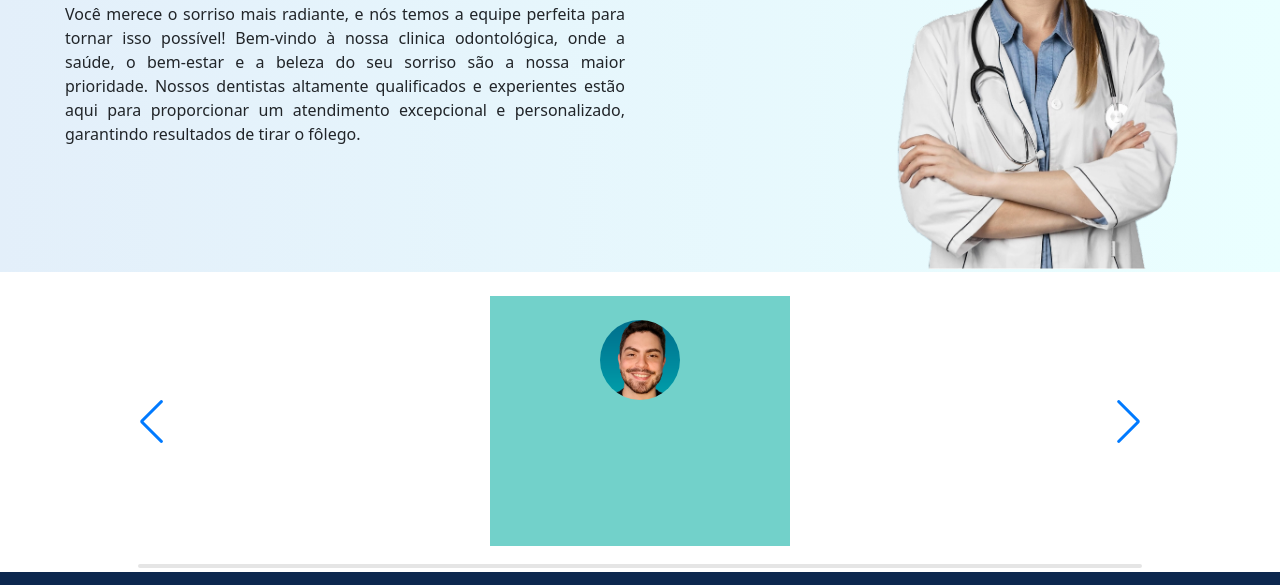
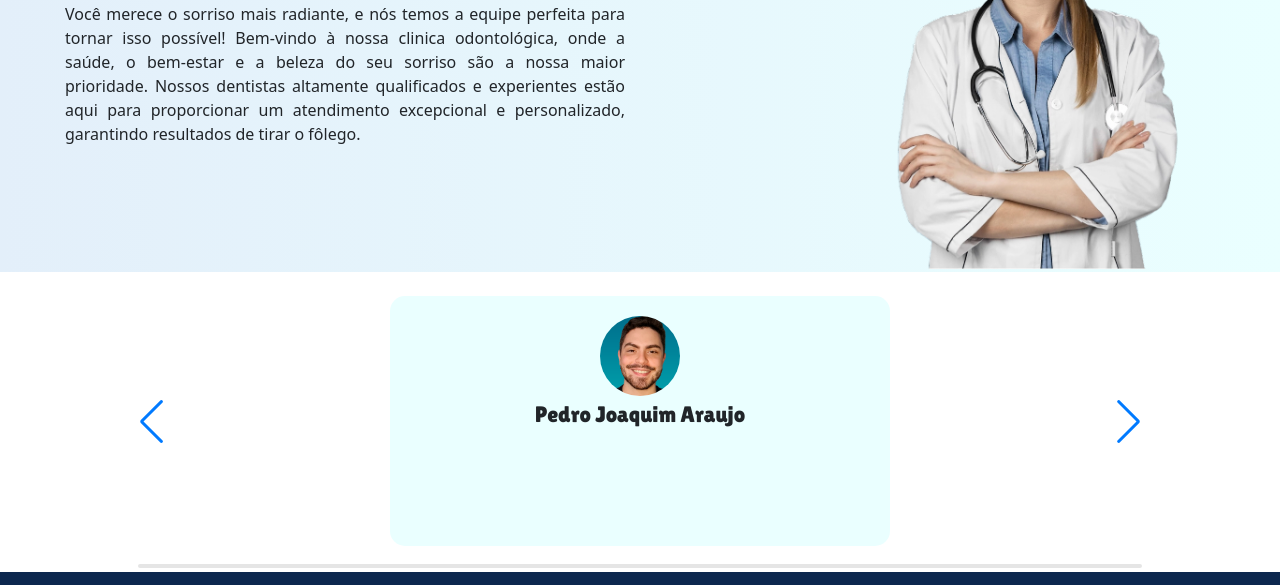
Before and after one commit to pedrojaraujo/dentalab, a plain HTML site: page index.html in a window 1280 px wide. Shown: the part 2251-2836 px from the top of the page. Drawn offline with nearby package versions, Linux system fonts and the light colour scheme.

Commit message:
slide upgrade style

```diff
--- a/index.html
+++ b/index.html
@@ -130,6 +130,7 @@
               <div class="img__Slide__container">
                 <img src="public/images/perfil.png" alt="imagem do perfil" />
               </div>
+              <h2>Pedro Joaquim Araujo</h2>
             </div>
           </div>
           <div class="swiper-slide">
@@ -137,6 +138,7 @@
               <div class="img__Slide__container">
                 <img src="public/images/perfil.png" alt="imagem do perfil" />
               </div>
+              <h2>Pedro Joaquim Araujo</h2>
             </div>
           </div>
           <div class="swiper-slide">
@@ -144,6 +146,7 @@
               <div class="img__Slide__container">
                 <img src="public/images/perfil.png" alt="imagem do perfil" />
               </div>
+              <h2>Pedro Joaquim Araujo</h2>
             </div>
           </div>
           ...
--- a/styles/index.scss
+++ b/styles/index.scss
@@ -246,17 +246,24 @@ main {
     width: 80%;
     height: 300px;
     .card__slide {
-      background-color: #72d1ca;
+      background: rgb(234, 255, 255);
       height: 250px;
-      width: 300px;
+      width: 500px;
+      border-radius: 15px;
       margin-top: 1.5rem;
       margin-inline: auto;
+      h2 {
+        font-family: "Lilita One", sans-serif;
+        font-size: 1.4rem;
+        margin-top: 5px;
+      }
     }
-
-    img {
-      width: 80px;
-      border-radius: 100px;
-      margin-top: 1.5rem;
+    .img__Slide__container {
+      img {
+        width: 80px;
+        border-radius: 100px;
+        margin-top: 1.2rem;
+      }
     }
   }
 }
```
Also changed, not shown: styles/index.css, 1 other file.
